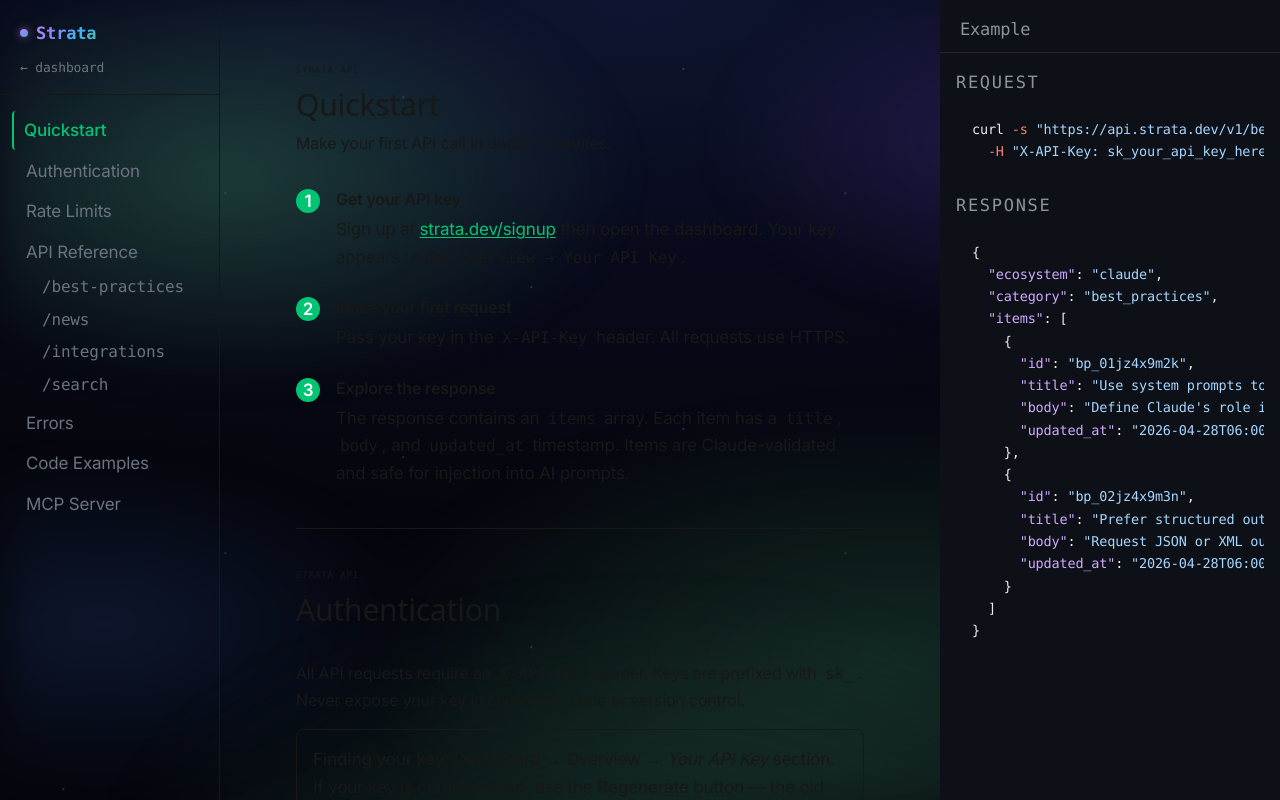
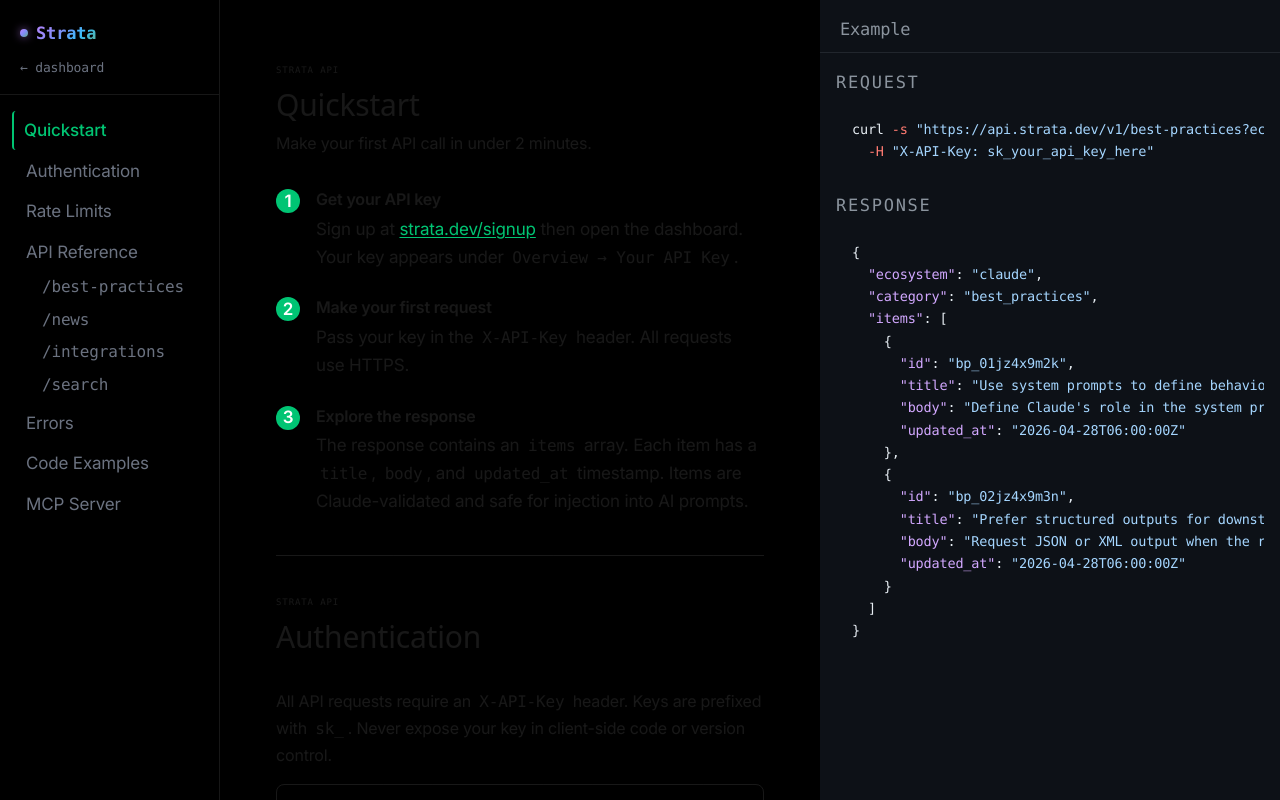
Before and after one commit to PThrower/Strata, a Next.js app: page /docs in a window 1280 px wide. Shown: the top 800 px of the page. Built offline with nearby package versions, Linux system fonts and the light colour scheme.

Commit message:
fix: docs page black background, wider code panel (340→460px)
Co-Authored-By: Claude Sonnet 4.6 <noreply@anthropic.com>

```diff
--- a/app/docs/page.tsx
+++ b/app/docs/page.tsx
@@ -652,12 +652,12 @@ export default function DocsPage() {
   const panel = PANELS[active] ?? PANELS['quickstart']
 
   return (
-    <div className="flex min-h-screen bg-[--background] text-[--foreground]">
+    <div className="flex min-h-screen text-[--foreground]" style={{ background: '#000' }}>
 
       {/* ── Sidebar ──────────────────────────────────────────────────────── */}
       <nav
-        className="fixed top-0 left-0 h-screen overflow-y-auto z-20 border-r border-[--border] bg-[--background]"
-        style={{ width: 220 }}
+        className="fixed top-0 left-0 h-screen overflow-y-auto z-20 border-r border-[--border]"
+        style={{ width: 220, background: '#000' }}
       >
         <div className="p-5 pb-4 border-b border-[--border]">
           <Link href="/" className="flex items-center gap-2 no-underline" style={{ textDecoration: 'none' }}>
@@ -731,7 +731,7 @@ export default function DocsPage() {
       </nav>
 
       {/* ── Content + Panel ──────────────────────────────────────────────── */}
-      <div className="flex flex-1 min-w-0 justify-center" style={{ marginLeft: 220, marginRight: 340 }}>
+      <div className="flex flex-1 min-w-0 justify-center" style={{ marginLeft: 220, marginRight: 460 }}>
 
         {/* Main content */}
         <main className="w-full py-16 px-10 lg:px-14" style={{ maxWidth: 680 }}>
@@ -1077,7 +1077,7 @@ export default function DocsPage() {
         {/* ── Right panel ── */}
         <aside
           className="hidden lg:flex flex-col fixed top-0 right-0 h-screen overflow-hidden z-10"
-          style={{ width: 340, background: CODE_BG }}
+          style={{ width: 460, background: CODE_BG }}
         >
           {/* Tab bar */}
           <div
```
